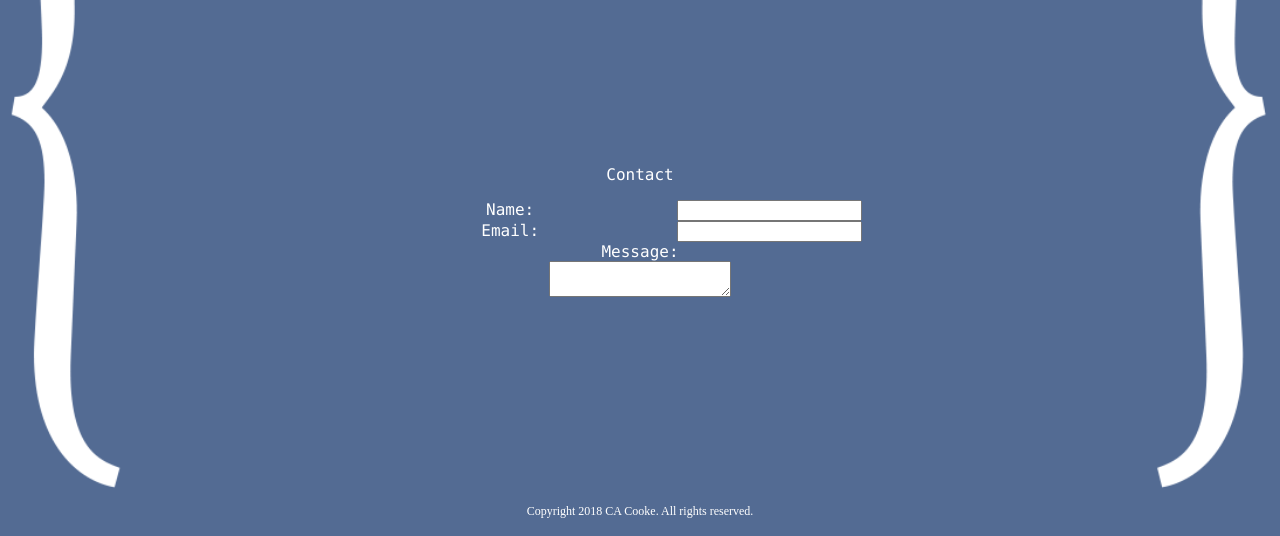
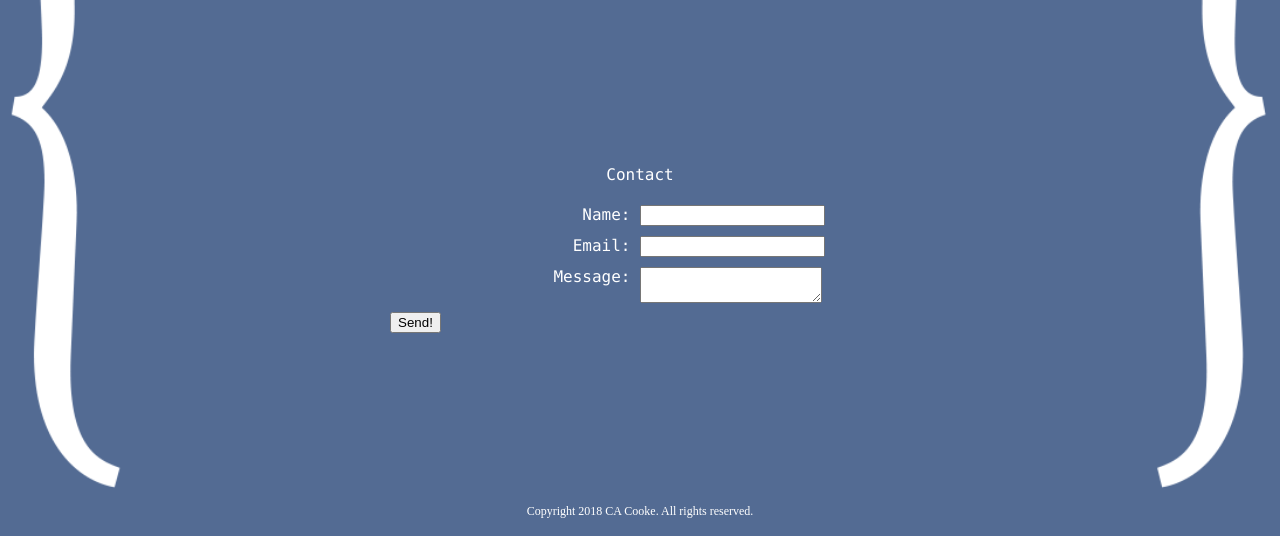
Before and after one commit to lonestar66/developer-site, a PHP site: page / in a window 1280 px wide, after a click on "Contact". Shown: the part 264-800 px from the top of the page. Run offline with PHP 8.4, Linux system fonts and the light colour scheme; some libraries are stand-ins or nearby versions.

Commit message:
Some more updates
Playing with the contact screen

```diff
--- a/index.php
+++ b/index.php
@@ -64,28 +64,34 @@
 				<p>Contact</p>
 				<form class="contactForm" id="contact" name="contact" method="post">
 					<div>
-						<span>
+						<span class="label">
 							<label for="namu">Name:</label>
 						</span>
-						<span>
+						<span class="input">
 							<input type="text" name="namu" />
-						</span><br />
-						<span>
+						</span>
+					</div>
+					<div>
+						<span class="label">
 							<label for="emailu">Email:</label>
 						</span>
-						<span>
+						<span class="input">
 							<input type="text" name="emailu" />
-						</span><br />
-						<span>
+						</span>
+					</div>
+					<div>
+						<span class="label">
 							<label for="message">Message:</label>
-						</span></br>
-						<span>
+						</span>
+						<span class="input">
 							<textarea name="messageu"></textarea>
 						</span>
-					<!--<span><button name="sendu" class="g-recaptcha"
+					</div>
+					<div>
+						<span class="submit"><button name="sendu">Send!</button><!--<button name="sendu" class="g-recaptcha"
 data-sitekey="6LcB510UAAAAAIxEgKjE9V2zZGsL6Q96AgRMwbx-"
-data-callback="YourOnSubmitFn">Send!</button></span>-->
-					</datalist>
+data-callback="YourOnSubmitFn">Send!</button>--></span>
+					</div>
 				</form>
 			</div>
 		</div>
--- a/styles/main.css
+++ b/styles/main.css
@@ -125,20 +125,34 @@ footer{
 }
 
 form.contactForm{
+	display: table;
+	width: 500px;
+	margin: auto;
+}
 
+form.contactForm div{
+	display: table-row;
 }
 
 form.contactForm span{
 	width: 250px;
-	display: inline-block;
+	display: table-cell;
+	vertical-align: top;
+	padding: 5px;
 }
 
-form.contactForm span label{
+form.contactForm span.label{
 	text-align: right;
 }
 
-form.contactForm span input{
+form.contactForm span.input{
 	text-align: left;
+}
+
+form.contactForm span.submit{
+	width: 500px;
+	text-align: center;
+	display: table-footer-group;
 }
 
 /*generic*/
```
